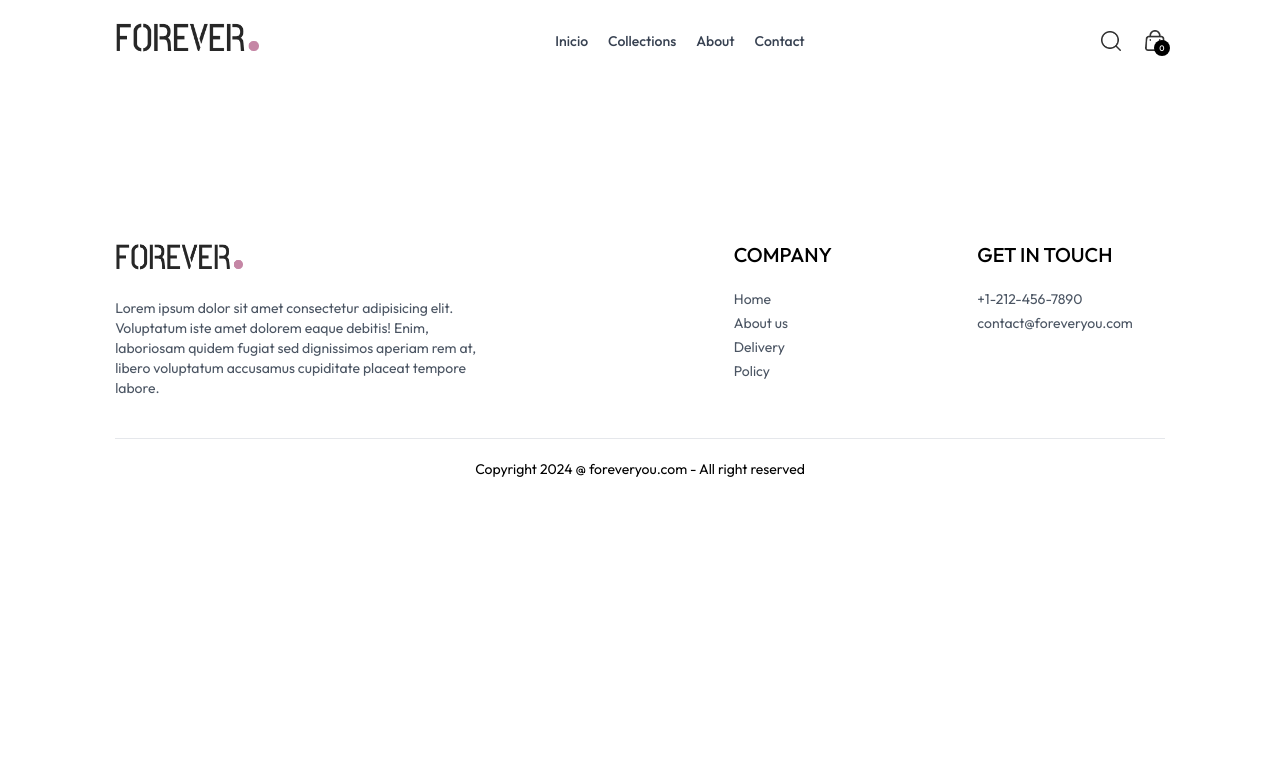
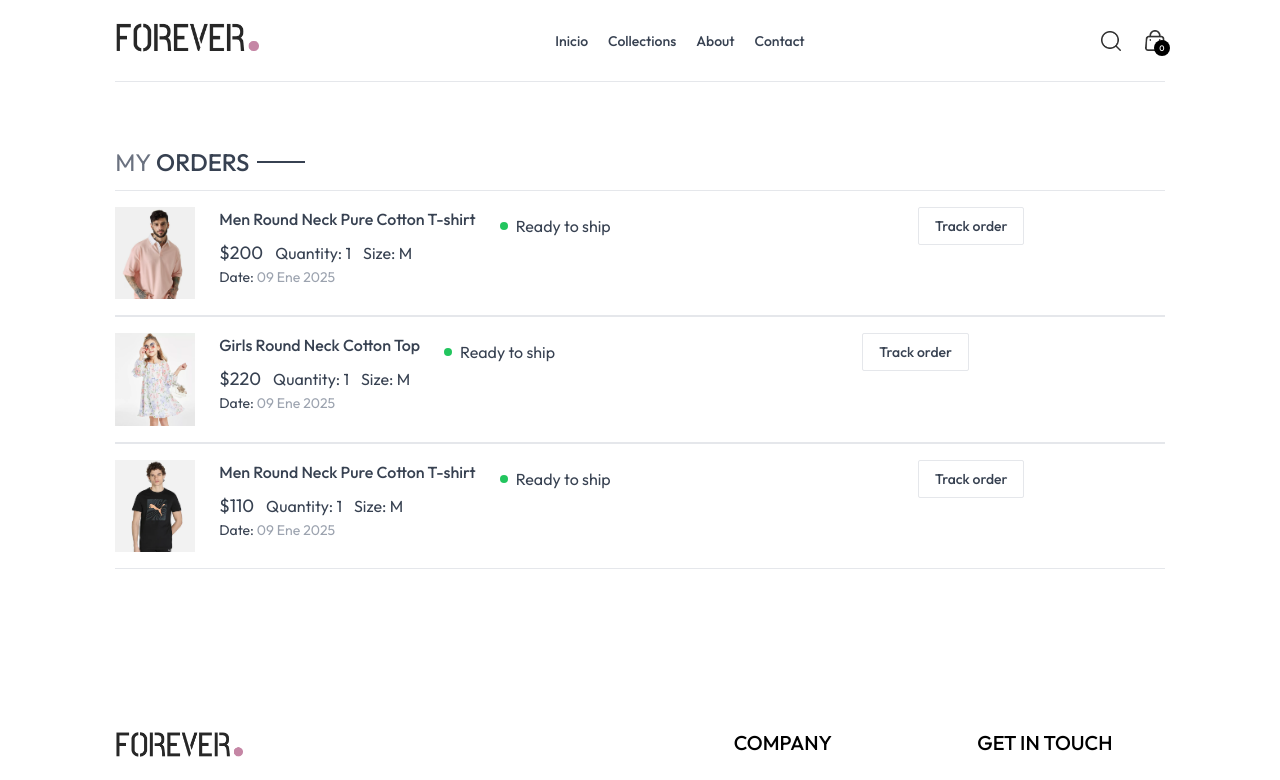
Before and after one commit to JuanPablo-Hack/ONLINE-STORE-UNIR, a React (Vite) app: page /orders in a window 1280 px wide. Shown: the top 780 px of the page. Built offline with nearby package versions, Linux system fonts and the light colour scheme.

Commit message:
terminando parte funcional

```diff
--- a/src/App.jsx
+++ b/src/App.jsx
@@ -4,6 +4,7 @@
 import Cart from "./pages/Cart";
 import Collections from "./pages/Collections";
 import Contact from "./pages/Contact";
+import Orders from "./pages/Orders";
 import PlaceOrder from "./pages/PlaceOrder";
 import Product from "./pages/Product";
 import NavBar from "./components/NavBar/NavBar";
@@ -24,6 +25,7 @@
         <Route path="/cart" element={<Cart />} />
         <Route path="/collections" element={<Collections />} />
         <Route path="/contact" element={<Contact />} />
+        <Route path="/orders" element={<Orders />} />
         <Route path="/place-order" element={<PlaceOrder />} />
         <Route path="/product/:id" element={<Product />} />
       </Routes>
--- /dev/null
+++ b/src/pages/Orders.jsx
@@ -0,0 +1,54 @@
+import { useContext } from "react";
+import { ShopContext } from "../context/ShopContext";
+import Title from "../components/Title/Title";
+
+function Orders() {
+  const { products, currency } = useContext(ShopContext);
+
+  return (
+    <>
+      <div className="border-t pt-16">
+        <div className="text-2xl">
+          <Title text1={"MY"} text2={"ORDERS"} />
+        </div>
+        <div>
+          {products.slice(1, 4).map((item, index) => (
+            <div
+              key={index}
+              className="py-4 border-t border-b text-gray-700 flex flex-col justify-between  md:justify-between gap-4 "
+            >
+              <div className="flex items-start gap-6 text-sm">
+                <img className="w-16 sm:w-20 " src={item.image[0]} alt="" />
+                <div>
+                  <p className="sm:text-base font-medium">{item.name}</p>
+                  <div className="flex items-center gap-3 mt-2 text-base text-gray-700">
+                    <p className="text-lg">
+                      {currency}
+                      {item.price}
+                    </p>
+                    <p>Quantity: 1</p>
+                    <p>Size: M</p>
+                  </div>
+                  <p>
+                    Date: <span className="text-gray-400">09 Ene 2025</span>
+                  </p>
+                </div>
+                <div className="md:w-1/2 flex justify-between">
+                  <div className=" flex items-center gap-2">
+                    <p className="min-w-2 h-2 rounded-full bg-green-500"></p>
+                    <p className="text-sm md:text-base">Ready to ship</p>
+                  </div>
+                  <button className="border px-4 py-2 text-sm font-medium rounded-sm">
+                    Track order
+                  </button>
+                </div>
+              </div>
+            </div>
+          ))}
+        </div>
+      </div>
+    </>
+  );
+}
+
+export default Orders;
```
